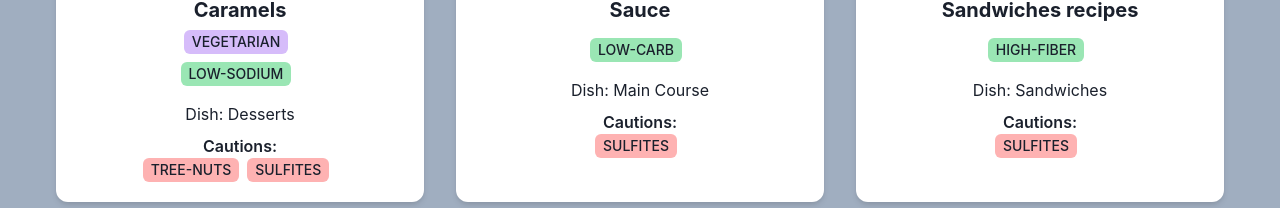
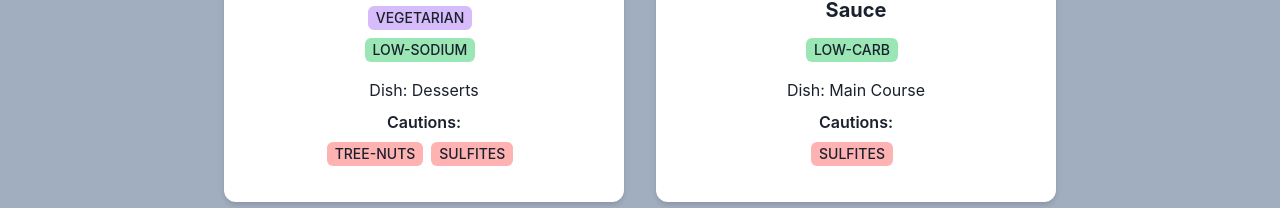
Before and after one commit to TjerkFaaij/React-Basiscs-Project, a React (Vite) app: page / in a window 1280 px wide. Shown: the part 485-693 px from the top of the page. Built offline with nearby package versions, Linux system fonts and the light colour scheme.

Commit message:
Kleine stijl verandering

```diff
--- a/src/components/RecipeCard.jsx
+++ b/src/components/RecipeCard.jsx
@@ -16,7 +16,7 @@ export const RecipeCard = ({ hit, clickFn }) => {
     <Card
       bg="white"
       borderRadius="xl"
-      w="23rem"
+      w="25rem"
       h="30rem"
       boxShadow="md"
       transition="transform 0.3s ease"
@@ -48,7 +48,7 @@ export const RecipeCard = ({ hit, clickFn }) => {
           <DishType dishType={hit.recipe.dishType}></DishType>
           {hit.recipe.cautions && hit.recipe.cautions.length > 0 && (
             <Box>
-              <Text textAlign="center" fontWeight="semibold">
+              <Text textAlign="center" fontWeight="semibold" mb={2}>
                 Cautions:
               </Text>
               <Btag labels={hit.recipe.cautions} bg="red.200" />
```
